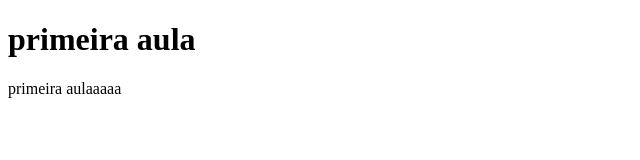
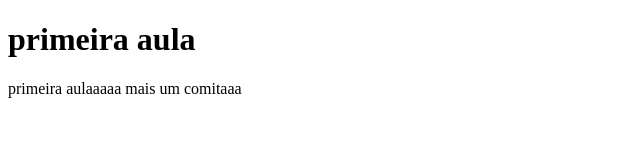
Before and after one commit to isaias-santos-dev/aula-1, a plain HTML site: page aulas/aula_1/index.html in a window 1280 px wide. Shown: the whole page, without its empty margins (0-640 px from the left). Drawn offline with Linux system fonts and the light colour scheme.

Commit message:
mais um texto no nosso codigo

```diff
--- a/aulas/aula_1/index.html
+++ b/aulas/aula_1/index.html
@@ -9,7 +9,8 @@
 
 <body>
     <h1>primeira aula</h1>
-    <p>primeira aulaaaaa</p>
+    <p>primeira aulaaaaa mais um comitaaa
+    </p>
 </body>
 
 </html>
```
